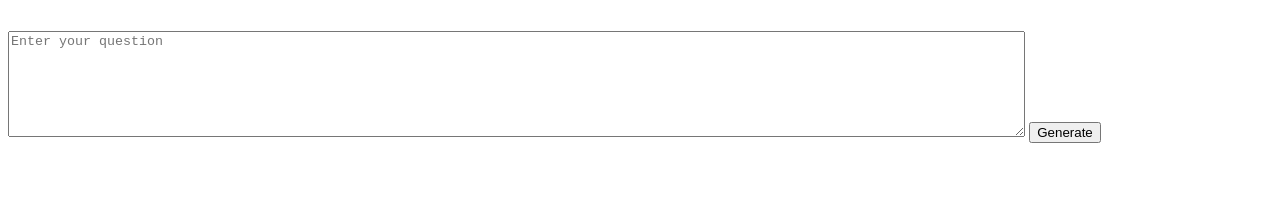
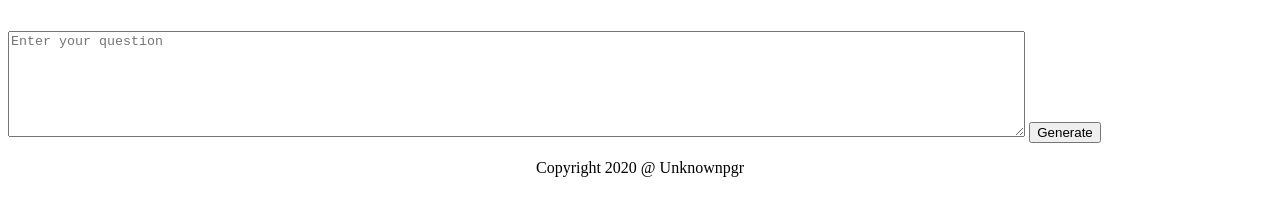
Before and after one commit to unknownpgr/chatgpt-form-generator, a website: page public/index.html in a window 1280 px wide. Shown: the part 101-316 px from the top of the page. Drawn offline with Linux system fonts and the light colour scheme.

Commit message:
Minor design update

```diff
--- a/public/index.html
+++ b/public/index.html
@@ -18,6 +18,9 @@
     ></textarea>
     <button id="generate">Generate</button>
     <ul id="survey"></ul>
+    <footer>
+      <div style="text-align: center">Copyright 2020 @ Unknownpgr</div>
+    </footer>
     <script>
       const endpoint = "/ask";
       const generate = document.getElementById("generate");
```
